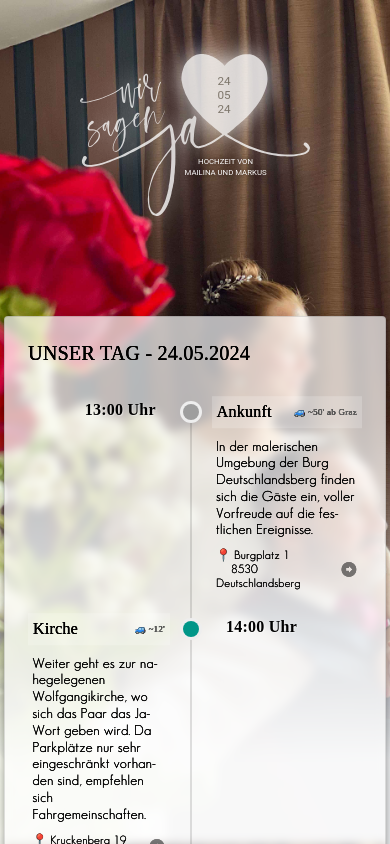
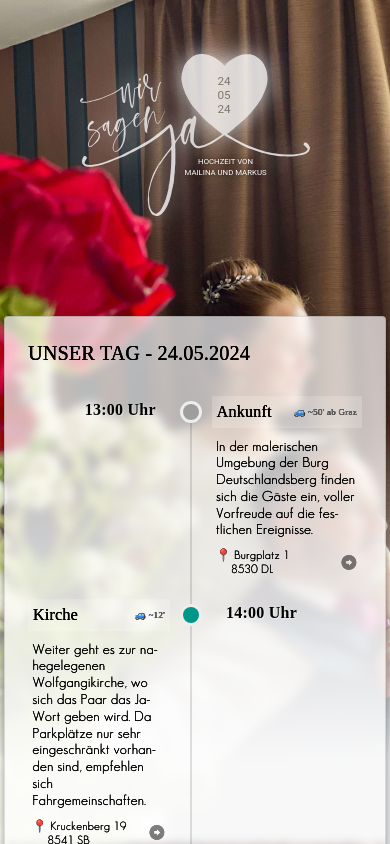
Before and after one commit to markus-barta/wedding24, a Vue app: page / in a window 390 px wide. Shown: the top 844 px of the page. Built offline with nearby package versions, Linux system fonts and the light colour scheme; a web font is replaced by a local one.

Commit message:
add postcodeShort for very small screens

```diff
--- a/src/components/Main.vue
+++ b/src/components/Main.vue
@@ -59,8 +59,14 @@
                     style="cursor: pointer; color: inherit; text-decoration: none; font-size: smaller; margin-top: 10px;">
 
                     <div>
-                      📍 {{ item.addresstext }}<br>
-                      <span style="margin-left: 1.3em;">{{ item.postcode }}</span>
+                      <template v-if="screenWidth > 450">
+                        📍 {{ item.addresstext }}<br>
+                        <span style="margin-left: 1.3em;">{{ item.postcode }}</span>
+                      </template>
+                      <template v-else>
+                        📍 {{ item.addresstext }}<br>
+                        <span style="margin-left: 1.3em;">{{ item.postcodeShort }}</span>
+                      </template>
                     </div>
 
                     <v-icon style="opacity: 0.5;">mdi-arrow-right-bold-circle</v-icon>
@@ -251,13 +257,6 @@
             Antwort-ID: {{ form.uuid }}
       </div>
 
-    <!-- UUID -->
-    <!-- <v-card class="mx-auto person-card" width="50%">
-      <v-card-text class="person-card-text">
-        Antwort-ID: {{ form.uuid }}
-      </v-card-text>
-    </v-card> -->
-
     <v-alert v-if="showSuccessMessage" type="success" dismissible class="alert-message">
       Danke für die Rückmeldung<span v-if="form.guestName1">, {{ form.guestName1 }}</span>!
     </v-alert>
@@ -269,7 +268,7 @@
 </template>
 
 <script setup>
-import { ref, reactive, onMounted, watch } from 'vue';
+import { ref, reactive, onMounted, onUnmounted, watch } from 'vue';
 import { v4 as uuidv4 } from 'uuid';
 // import '@mdi/font/css/materialdesignicons.min.css';
 
@@ -343,6 +342,8 @@ const loadFormData = () => {
 
 onMounted(() => {
   loadFormData();
+  window.addEventListener('resize', updateScreenWidth);
+  updateScreenWidth(); // Initialize on component mount
 });
 
 const handleSubmit = async () => {
@@ -394,8 +395,8 @@ const handleSubmit = async () => {
 };
 
 const timeLineItems = ref([
-  { time: '13:00 Uhr', activity: 'Ankunft', description: 'In der malerischen Umgebung der Burg Deutschlandsberg finden sich die Gäste ein, voller Vorfreude auf die festlichen Ereignisse.', subtext:'🚙 ~50\' ab Graz', addresstext: 'Burgplatz 1', postcode: '8530 Deutschlandsberg', address: 'Burghotel Deutschlandsberg', color: 'grey'},
-  { time: '14:00 Uhr', activity: 'Kirche', description: 'Weiter geht es zur nahegelegenen Wolfgangikirche, wo sich das Paar das Ja-Wort geben wird. Da Parkplätze nur sehr eingeschränkt vorhanden sind, empfehlen sich Fahrgemeinschaften.', subtext:'🚙 ~12\'', addresstext: 'Kruckenberg 19', postcode: '8541 Schwanberg', address: 'Wolfgangikirche',  color: 'teal' },
+  { time: '13:00 Uhr', activity: 'Ankunft', description: 'In der malerischen Umgebung der Burg Deutschlandsberg finden sich die Gäste ein, voller Vorfreude auf die festlichen Ereignisse.', subtext:'🚙 ~50\' ab Graz', addresstext: 'Burgplatz 1', postcode: '8530 Deutschlandsberg', postcodeShort: '8530 DL', address: 'Burghotel Deutschlandsberg', color: 'grey'},
+  { time: '14:00 Uhr', activity: 'Kirche', description: 'Weiter geht es zur nahegelegenen Wolfgangikirche, wo sich das Paar das Ja-Wort geben wird. Da Parkplätze nur sehr eingeschränkt vorhanden sind, empfehlen sich Fahrgemeinschaften.', subtext:'🚙 ~12\'', addresstext: 'Kruckenberg 19', postcode: '8541 Schwanberg', postcodeShort: '8541 SB', address: 'Wolfgangikirche',  color: 'teal' },
   { time: '14:30 Uhr', activity: 'Trauung', description: 'Im kleinen aber feinen Rahmen geben sich Mailina und Markus im Beisein von Familie und Freunden ihr Versprechen der Liebe und Treue.', color: 'green' },
   { time: '15:15 Uhr', activity: 'Agape', description: 'Mit Blick auf die idyllische Landschaft bietet ein Glas Sekt den perfekten Anlass, um auf Mailina und Markus anzustoßen - ein stimmungsvoller Auftakt für das Fest der Liebe.', color: 'blue' },
   { time: '16:00 Uhr', activity: 'Burg', description: 'Zurück auf der Burg erweist sich die malerische Kulisse als perfekter Rahmen für bezaubernde Fotoaufnahmen. Parallel dazu offenbart die Umgebung diverse Erkundungsmöglichkeiten.', color: 'indigo' },
@@ -406,11 +407,21 @@ const timeLineItems = ref([
   { time: 'Open End', activity: 'Party', description: 'Die Tanzfläche bebt, bis mit den ersten Sonnenstrahlen alle in die weichen Federkissen fallen.', color: 'orange' }
 ]);
 
-
-
 watch(form, async () => {
   enableSubmitButton();
 })
+
+const screenWidth = ref(window.innerWidth);
+
+const updateScreenWidth = () => {
+  screenWidth.value = window.innerWidth;
+};
+
+onUnmounted(() => {
+  window.removeEventListener('resize', updateScreenWidth);
+});
+
+
 </script>
 
 <style>
```
